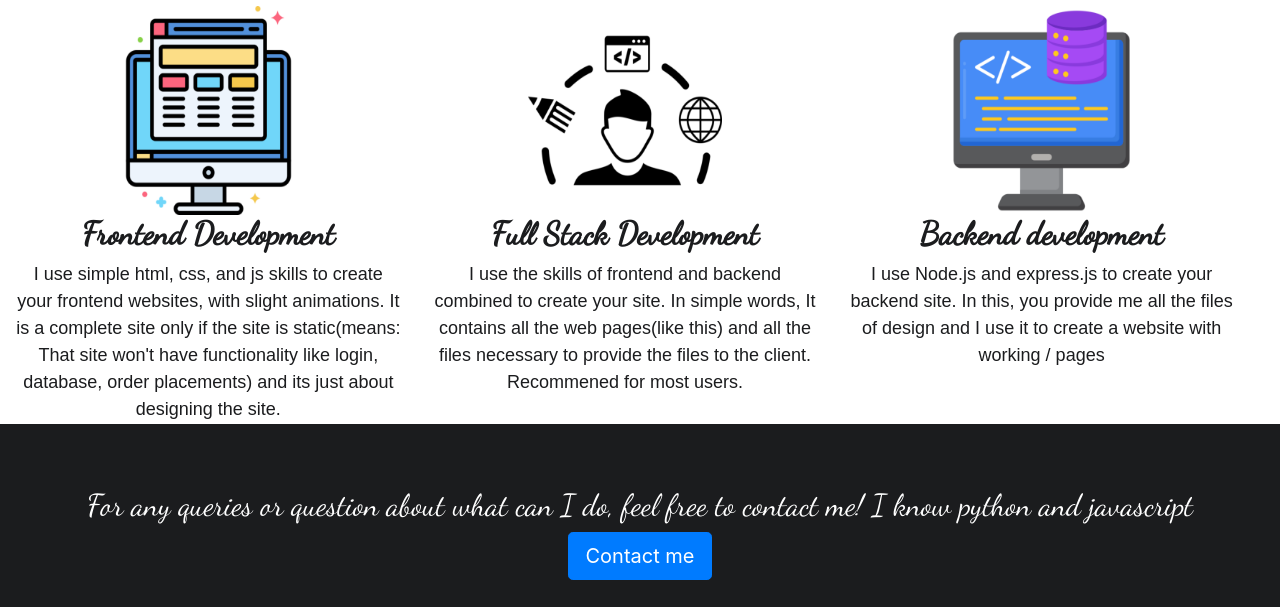
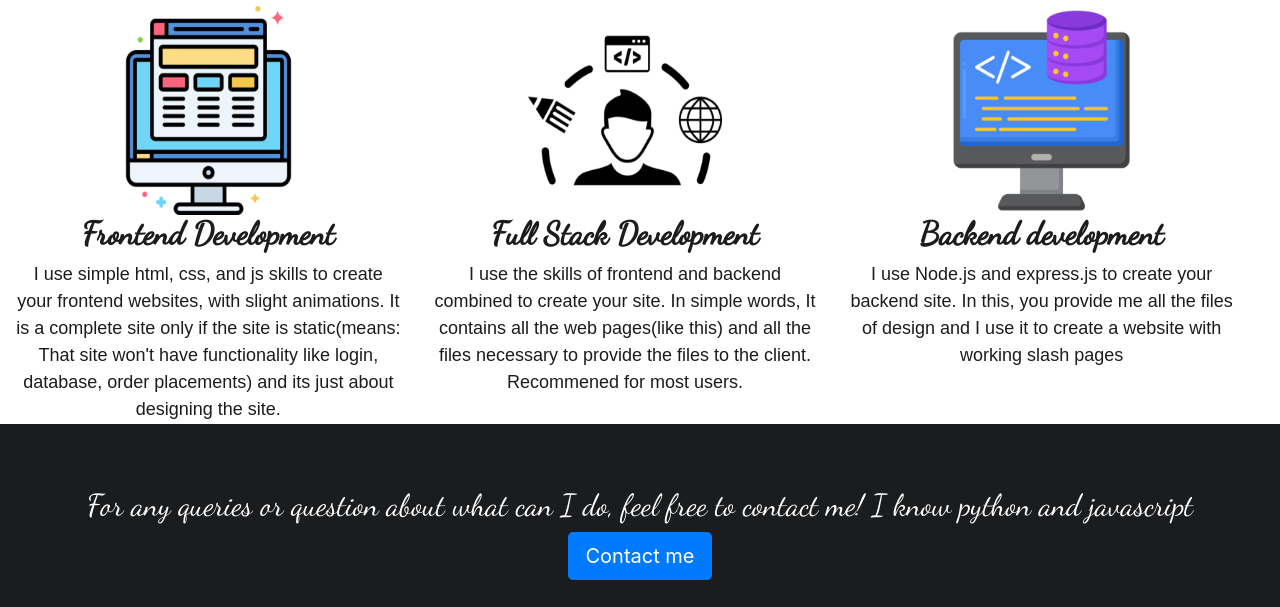
Before and after one commit to Anay028/portfolio, a plain HTML site: page index.html in a window 1280 px wide. Shown: the part 687-1294 px from the top of the page. Drawn offline with nearby package versions, Linux system fonts and the light colour scheme; a web font is replaced by a local one.

Commit message:
slight changes

```diff
--- a/index.html
+++ b/index.html
@@ -29,7 +29,7 @@
     <div id="skills">
         <h1>My skills</h1>
         <div id="container">
-            <div class="row col-lg">
+            <div class="row col-lg justify-content-around">
                 <!-- <div> -->
                     <div class="col text-center col-md-4 col-lg-4 col-sm-12">
                         <img height="50%" width="50% " src="./images/frontend.png" alt="frontend img">
@@ -44,7 +44,7 @@
                     <div class="col text-center col-md-4 col-lg-4 col-sm-12">
                         <img height="50%" width="50%" src="./images/backend.png" alt="backend img">
                         <h2>Backend development</h2>
-                        <p>I use Node.js and express.js to create your backend site. In this, you provide me all the files of design and I use it to create a website with working / pages</p>
+                        <p>I use Node.js and express.js to create your backend site. In this, you provide me all the files of design and I use it to create a website with working slash pages</p>
                     </div>
                 <!-- </div> -->
             </div>
```
